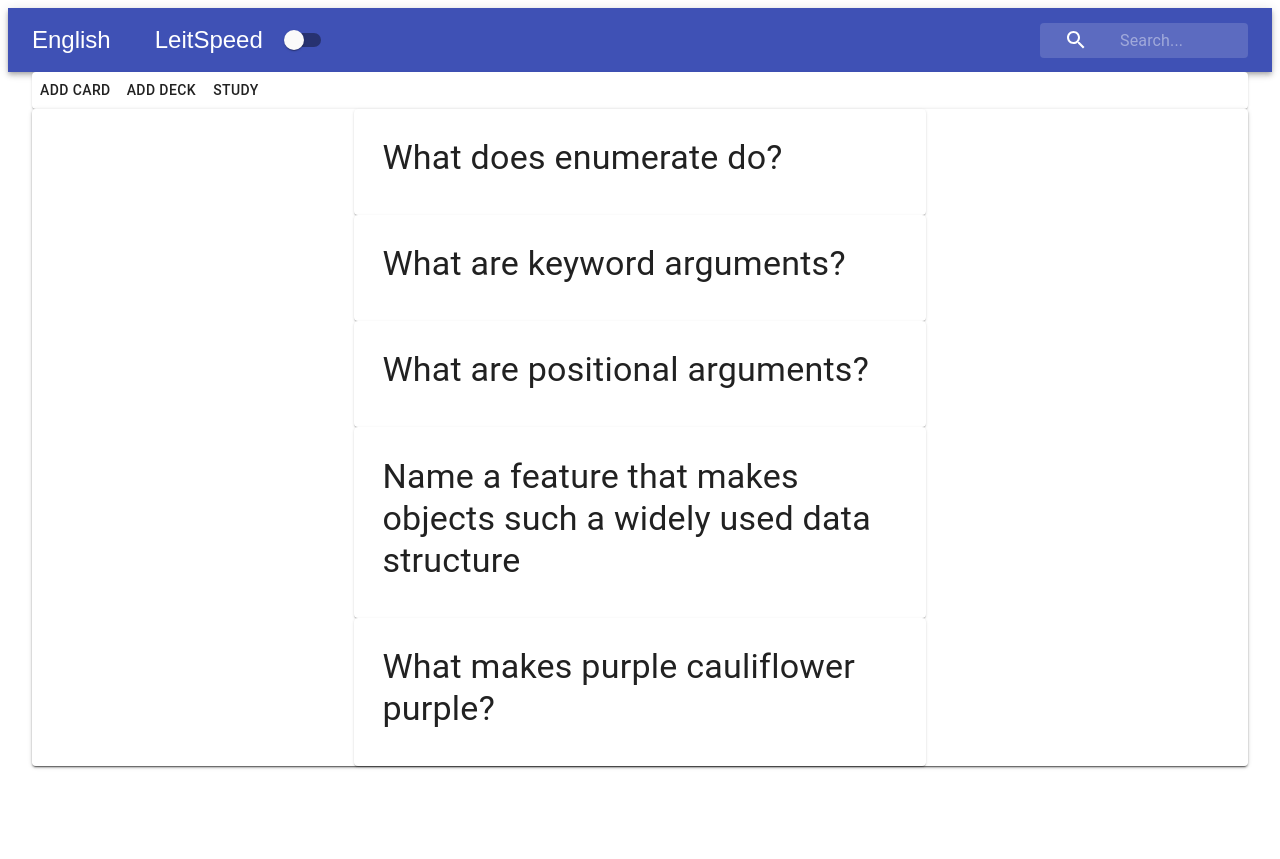
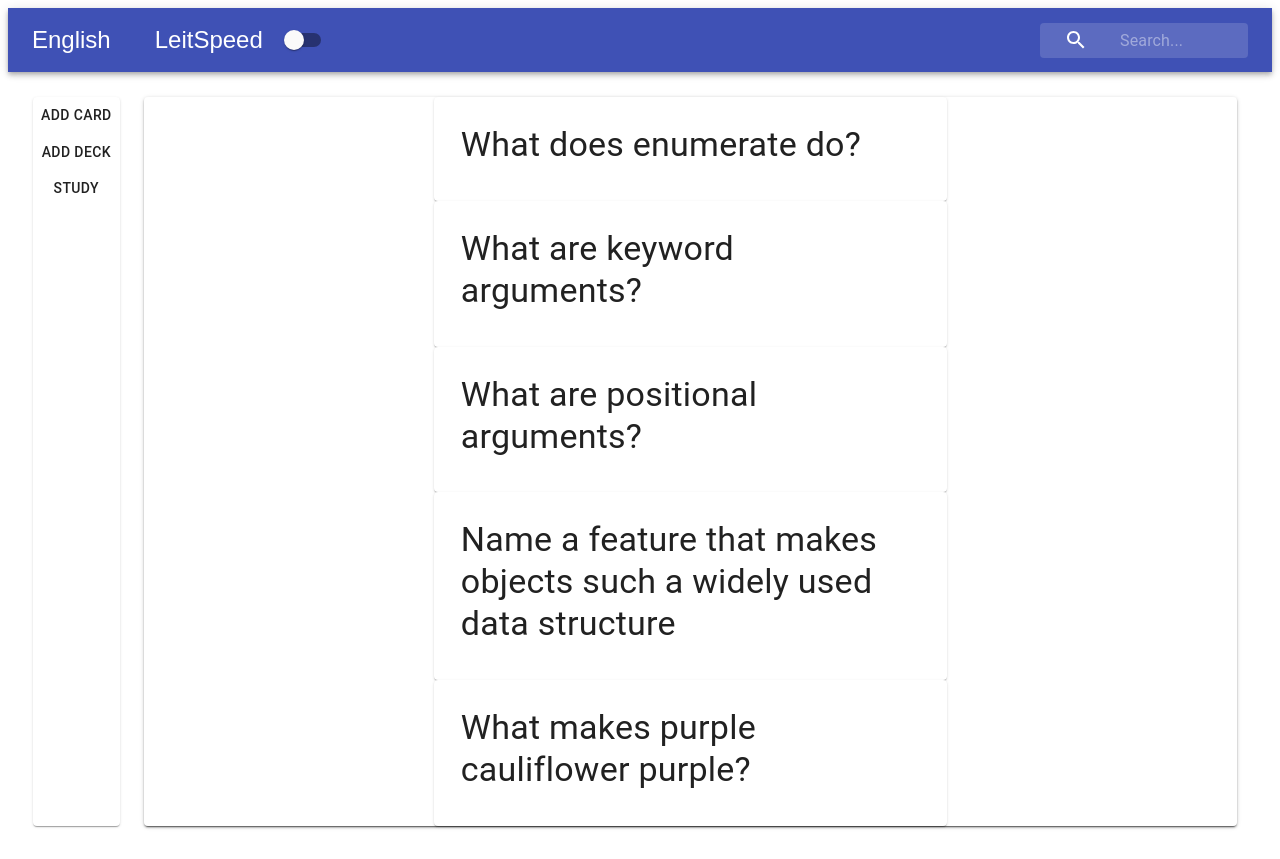
Before and after one commit to ash-bergs/leitspeed_fe, a React (Create React App) app: page /dashboard in a window 1280 px wide. Before the commit the page ends 800 px from the top, so only its background shows below. Built offline with nearby package versions, Linux system fonts and the light colour scheme.

Commit message:
Adds styles to Dashboard
Implemented Material UI components and hooks to begin controlling the style of the user dashboard.

The basic structure has been given (two main divs that show user cards, and a panel to the left to add deck/cards or study)

```diff
--- a/src/components/Dashboard.js
+++ b/src/components/Dashboard.js
@@ -1,7 +1,12 @@
 import React from 'react';
+
+//* material UI components
 import { Button, Container, Paper } from '@material-ui/core';
+//* material UI hooks
+import { withStyles } from '@material-ui/core/styles';
 
 import Cards from './Cards';
+import styles from '../styles/DashboardStyles';
 //TODO - A component to render "rewards" - kind of like a shelf. This will go directly under the Nav bar.
 //TODO - A component that renders user's individual decks
 //TODO - A component that renders user's individual leit-decks
@@ -9,34 +14,33 @@ import Cards from './Cards';
 
 /* -------------------------------------------------------------------------- */
 /*                             About the Dashboard                            */
-// * Dashboard is a view component
+// * Dashboard is a top-level component
 // ? I think this 👆 is the right way to refer to it? Not sure...
 // It will render several child components, it is a TOP LEVEL component...
 // Because of that I should make it concerned with state, like cards, and actions on cards.
 
 // From Material UI: Container, Paper, Button, Typography
-//* Fade from material UI for buttons, other touches
 /* -------------------------------------------------------------------------- */
 
-function Dashboard() {
+function Dashboard({ classes }) {
+    // destructure `classes` in the args
+    // ? does this object come to use from Material UI?
     return (
         // Container centers content horizontally
         // bounded by the `maxWidth` property - large, medium, small. etc
-        <Container maxWidth="lg">
-            <Paper>
+        <Container className={classes.root} fixed>
+            <Paper className={classes.panelPaper}>
+            {/*//TODO Style the buttons before adjusting its parent container any further - Need to refresh my Material UI/Button skills */}
                 <Button>Add Card</Button>
                 <Button>Add Deck</Button>
                 <Button>Study</Button>
             </Paper>
             {/* Paper component gives us something that feels like paper, flat, white, etc*/}
-            <Paper elevation={2}>
+            <Paper className={classes.paper} elevation={2}>
                 <Cards />
             </Paper>
         </Container>
     )
 }
 
-export default Dashboard;
-
-//TODO JSS - The Container is currently displaying both Paper components stacked on top of each other (column) and i want them to display next to one another (row)
-// Must update layout of Container, use flexbox
+export default withStyles(styles)(Dashboard);
--- a/src/components/Hero.js
+++ b/src/components/Hero.js
@@ -41,6 +41,7 @@ const useStyles = makeStyles((theme) => ({
 
 function Hero() {
     // classes is the object built above ^ JS describing CSS rules
+    // useStyles hook can only be used with function components
     const classes = useStyles();
 
     return(
--- a/src/components/Login.js
+++ b/src/components/Login.js
@@ -3,8 +3,12 @@ import React from 'react';
 import { Checkbox, FormControl, FormControlLabel, Input, InputLabel } from '@material-ui/core';
 import Button from '@material-ui/core/Button';
 
+
+// Instead of the USESTYLES hook that I used in other components, I'm using the WITHSTYLES hook in this component
 import { withStyles } from '@material-ui/core/styles';
+// First import the hook
 import styles from '../styles/FormStyles';
+// then import the defined styles to pass into the hook
 
 
 function Login(props) {
--- a/src/styles/CardStyles.js
+++ b/src/styles/CardStyles.js
@@ -1,4 +1,5 @@
 const styles = theme => ({
+    // root describes parent Card
     root: {
         width: "45%",
         margin: "0 auto",
--- /dev/null
+++ b/src/styles/DashboardStyles.js
@@ -0,0 +1,25 @@
+/* -------------------------------------------------------------------------- */
+/*                            About DashboardStyles                           */
+// This file holds the JSS style overrides for the Dashboard Component
+// JS is used to describe CSS rules that will be applied to the Dashboard elements through the withStyles hook
+/* -------------------------------------------------------------------------- */
+
+const styles = theme => ({
+    // root describes parent Container (material UI component)
+    root: {
+        width: "100%",
+        margin: "0 auto",
+        padding: "1%",
+        display: "flex"
+    },
+    paper: {
+        margin: "1%",
+    },
+    panelPaper: {
+        margin: "1%",
+        display: "flex",
+        flexDirection: "column"
+    }
+});
+
+export default styles;
```
Also changed, not shown: src/components/Cards.js (+8 -2 lines).
